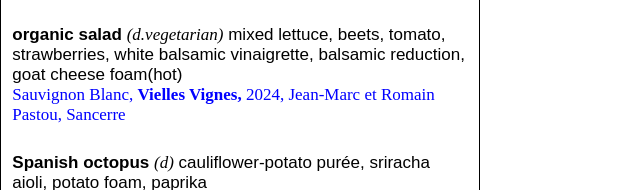
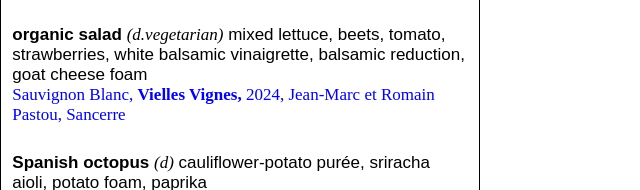
Before and after one commit to DanielAlvarez2/nye2026, a plain HTML site: page index.html in a window 1280 px wide. Shown: the part 220-410 px from the top of the page, 0-640 px from the left. Drawn offline with Linux system fonts and the light colour scheme.

Commit message:
fix typo in salad description

```diff
--- a/index.html
+++ b/index.html
@@ -93,7 +93,7 @@
             <span class="allergies">(d.vegetarian)</span>
             <span class="description">
                 mixed lettuce, beets, tomato, strawberries, white balsamic vinaigrette,
-                balsamic reduction, goat cheese foam(hot)
+                balsamic reduction, goat cheese foam
             </span>
             <div class="wine">
                 Sauvignon Blanc,
```
